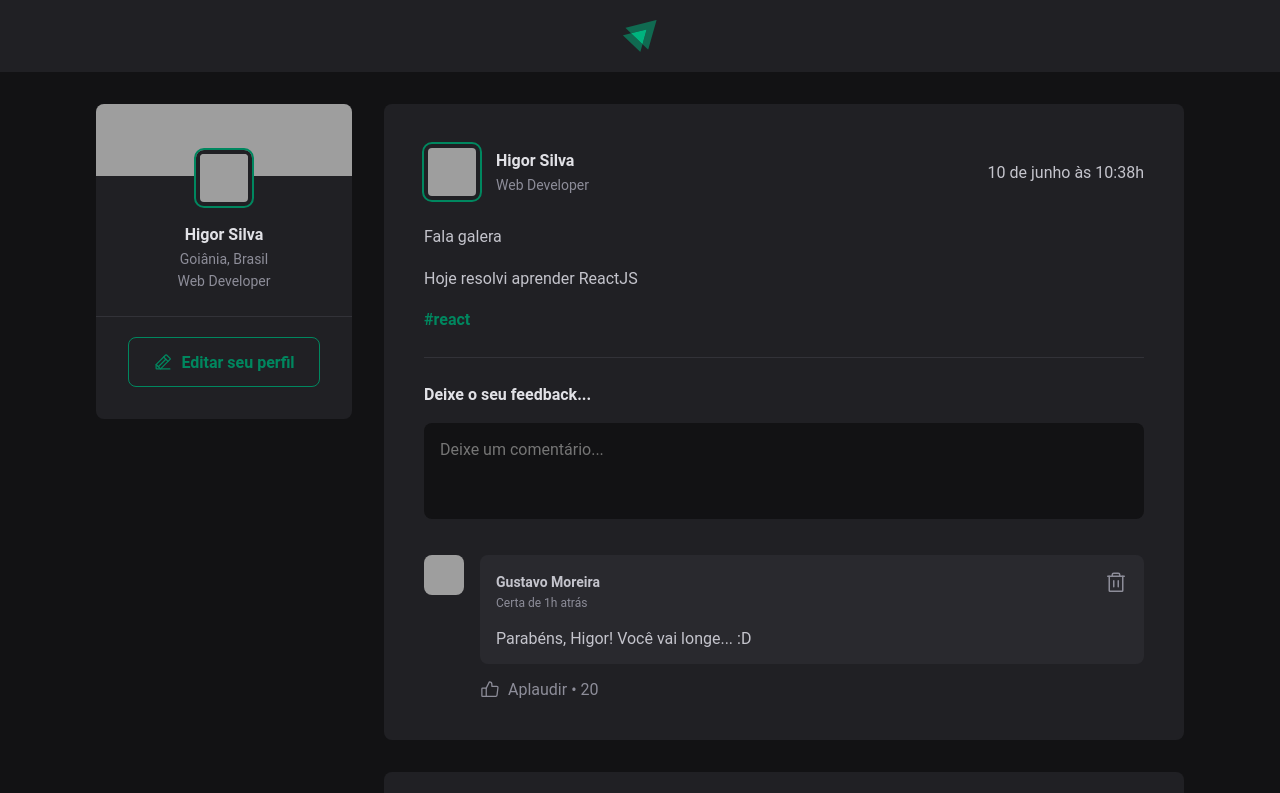
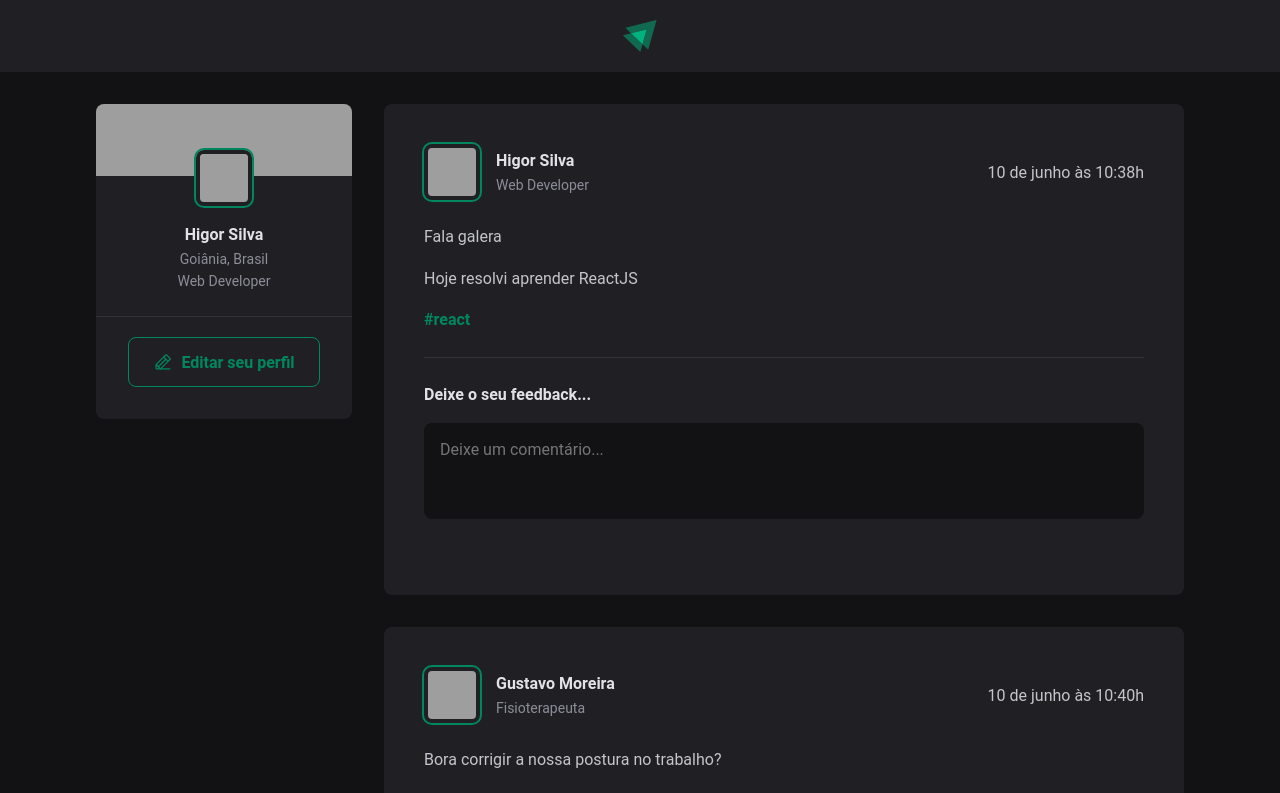
Before and after one commit to higorio/ignite-feed, a React app: page / in a window 1280 px wide. Shown: the top 793 px of the page. Built offline with nearby package versions, Linux system fonts and the light colour scheme; grey boxes are pictures that could not be loaded; the HTML template or start-up script is replaced by a standard one.

Commit message:
adiona a funcionalidade de comentar em uma postagem

```diff
--- a/src/components/Comment.jsx
+++ b/src/components/Comment.jsx
@@ -3,7 +3,7 @@ import { Avatar } from "./Avatar";
 
 import styles from "./Comment.module.css";
 
-export function Comment() {
+export function Comment({ content }) {
   return (
     <div className={styles.comment}>
       <Avatar
@@ -27,7 +27,7 @@ export function Comment() {
               <Trash size={24} />
             </button>
           </header>
-          <p>Parabéns, Higor! Você vai longe... :D</p>
+          <p>{content}</p>
         </div>
         <footer>
           <button>
--- a/src/components/Post.jsx
+++ b/src/components/Post.jsx
@@ -1,11 +1,13 @@
 import { format } from "date-fns";
 import ptBR from "date-fns/locale/pt-BR";
+import { useState } from "react";
 import { Avatar } from "./Avatar";
 import { Comment } from "./Comment";
 
 import styles from "./Post.module.css";
 
 export function Post({ author, content, publishedAt }) {
+  const [comments, setNewComment] = useState([]);
   const publishedDateFormatted = format(
     publishedAt,
     "d 'de' LLLL 'às' HH:mm'h'",
@@ -13,6 +15,14 @@ export function Post({ author, content, publishedAt }) {
       locale: ptBR,
     }
   );
+
+  const handleCreateNewComment = () => {
+    event.preventDefault();
+    const newCommentText = event.target.comment.value;
+    setNewComment([newCommentText, ...comments]);
+    event.target.comment.value = "";
+  };
+
   return (
     <article className={styles.post}>
       <header>
@@ -40,15 +50,17 @@ export function Post({ author, content, publishedAt }) {
           }
         })}
       </div>
-      <form className={styles.commentForm}>
+      <form onSubmit={handleCreateNewComment} className={styles.commentForm}>
         <strong>Deixe o seu feedback...</strong>
-        <textarea placeholder="Deixe um comentário..." />
+        <textarea name="comment" placeholder="Deixe um comentário..." />
         <footer>
           <button type="submit">Comentar</button>
         </footer>
       </form>
-      <div className={styles.commentList}>
-        <Comment />
+      <div key={author.id} className={styles.commentList}>
+        {comments.map((comment) => {
+          return <Comment content={comment} />;
+        })}
       </div>
     </article>
   );
```
